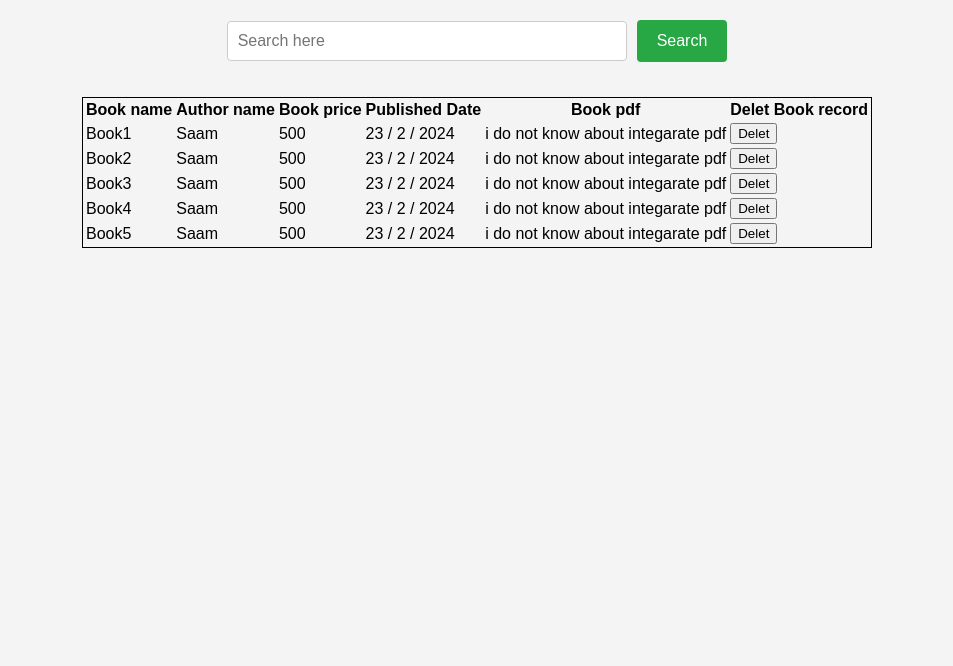
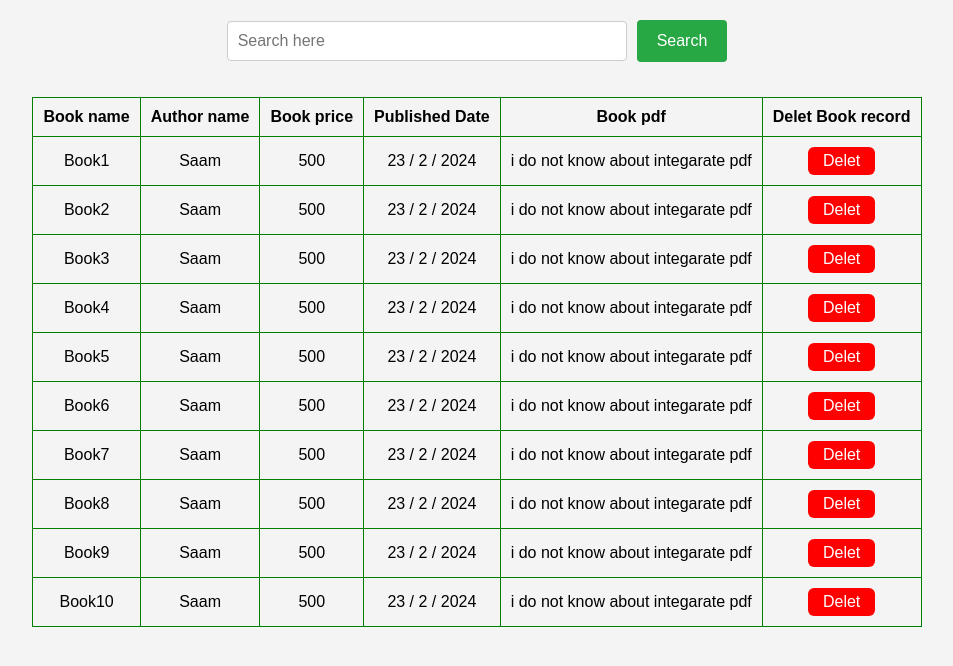
Before and after one commit to sohel730/Book_Management_System_FE, a React (Vite) app: page /Dashboard/SearchBookrecord in a window 1280 px wide. Shown: the top 666 px of the page, without its empty margins (163-1116 px from the left). Built offline with nearby package versions, Linux system fonts and the light colour scheme.

Commit message:
changes pushed regarding search book record page

```diff
--- a/src/Components/SearchBookrecord/SearchBookrecord.css
+++ b/src/Components/SearchBookrecord/SearchBookrecord.css
@@ -76,14 +76,33 @@
 
     border: 1px solid black;
     margin: 15px;
+    text-align: center;
+    border-collapse: collapse;
 }
-.Table_header{
-    border: 1px solid red;
-    margin: 5px;
+
+th{
+    border: 1px solid green;
+    margin: 10px;
+    padding: 10px;
+
 }
-.Table_header_tr{
-    border: 1px solid green;
+td{
+    border:  1px solid green;
+    padding: 10px;
 }
-.Table_body{
-    border: 1px solid blue;
+.Search_page_delet_btn{
+
+    font-size: 1rem;
+    font-weight: 400;
+    padding: 5px;
+    padding-left: 15px;
+    padding-right: 15px;
+    /* border: 1px solid black; */
+    border: none;
+    background-color: red;
+    border-radius: 6px;
+    color: white;
 }
+.Search_page_delet_btn:hover{
+    background-color: rgb(248, 45, 45);
+}
--- a/src/Components/SearchBookrecord/SearchBookrecord.jsx
+++ b/src/Components/SearchBookrecord/SearchBookrecord.jsx
@@ -1,10 +1,10 @@
-import React, { useState } from 'react'
+import React, { useEffect, useState } from 'react'
 import './SearchBookrecord.css'
 
 function SearchBookrecord() {
     const [Searchdata, setSearchdata] = useState("")
 
-    const Tabledata = [
+    let Tabledata = [
         {
             id: 1,
             bookname: "Book1",
@@ -40,7 +40,7 @@ function SearchBookrecord() {
             bookname: "Book4",
             authorname: "Saam",
             bookprice: 500,
-            publisheddate:"23 / 2 / 2024",
+            publisheddate: "23 / 2 / 2024",
             bookpdf: "i do not know about integarate pdf"
 
 
@@ -55,6 +55,57 @@ function SearchBookrecord() {
             bookpdf: "i do not know about integarate pdf"
 
 
+        },
+        {
+            id: 6,
+            bookname: "Book6",
+            authorname: "Saam",
+            bookprice: 500,
+            publisheddate: "23 / 2 / 2024",
+            bookpdf: "i do not know about integarate pdf"
+
+
+        },
+
+        {
+            id: 7,
+            bookname: "Book7",
+            authorname: "Saam",
+            bookprice: 500,
+            publisheddate: "23 / 2 / 2024",
+            bookpdf: "i do not know about integarate pdf"
+
+
+        },
+        {
+            id: 8,
+            bookname: "Book8",
+            authorname: "Saam",
+            bookprice: 500,
+            publisheddate: "23 / 2 / 2024",
+            bookpdf: "i do not know about integarate pdf"
+
+
+        },
+        {
+            id: 9,
+            bookname: "Book9",
+            authorname: "Saam",
+            bookprice: 500,
+            publisheddate: "23 / 2 / 2024",
+            bookpdf: "i do not know about integarate pdf"
+
+
+        },
+        {
+            id: 10,
+            bookname: "Book10",
+            authorname: "Saam",
+            bookprice: 500,
+            publisheddate: "23 / 2 / 2024",
+            bookpdf: "i do not know about integarate pdf"
+
+
         }
     ]
 
@@ -63,8 +114,21 @@ function SearchBookrecord() {
         console.log(Searchdata);
     }
 
-    const  Handledelet=()=>{
-        console.log("this is a handle delet")
+    const Handledelet = (id) => {
+
+
+        Tabledata = Tabledata.filter((val) => {
+
+            if ((val.id) != id) {
+                return val;
+
+            }
+        })
+
+
+        console.log(id);
+
+
     }
 
     return (
@@ -110,7 +174,7 @@ function SearchBookrecord() {
                                     <td>{data.bookprice}</td>
                                     <td>{data.publisheddate}</td>
                                     <td>{data.bookpdf}</td>
-                                    <td><button onClick={Handledelet}>Delet</button></td>
+                                    <td><button onClick={(id) => Handledelet(data.id)} className='Search_page_delet_btn'>Delet</button></td>
                                 </tr>
 
                             ))
```
